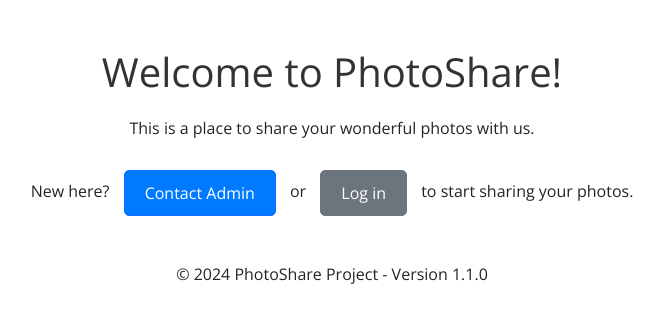
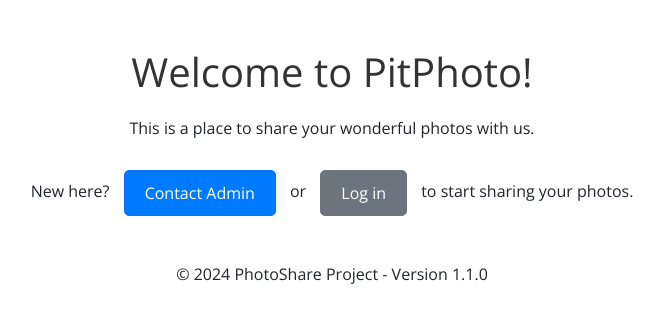
Before and after one commit to LittleChihiro/Photo-Album, a Django app: page / in a window 1280 px wide. Shown: the top 323 px of the page, without its empty margins (308-972 px from the left). Run offline with Django 4.2, Linux system fonts and the light colour scheme.

Commit message:
Update home.html

```diff
--- a/photos/templates/photos/home.html
+++ b/photos/templates/photos/home.html
@@ -40,7 +40,7 @@
 </head>
 <body>
     <div class="container mt-5">
-        <h1 class="main-heading">Welcome to PhotoShare!</h1>
+        <h1 class="main-heading">Welcome to PitPhoto!</h1>
         <p class="main-content">This is a place to share your wonderful photos with us.</p>
 
         {% if user.is_authenticated %}
```
